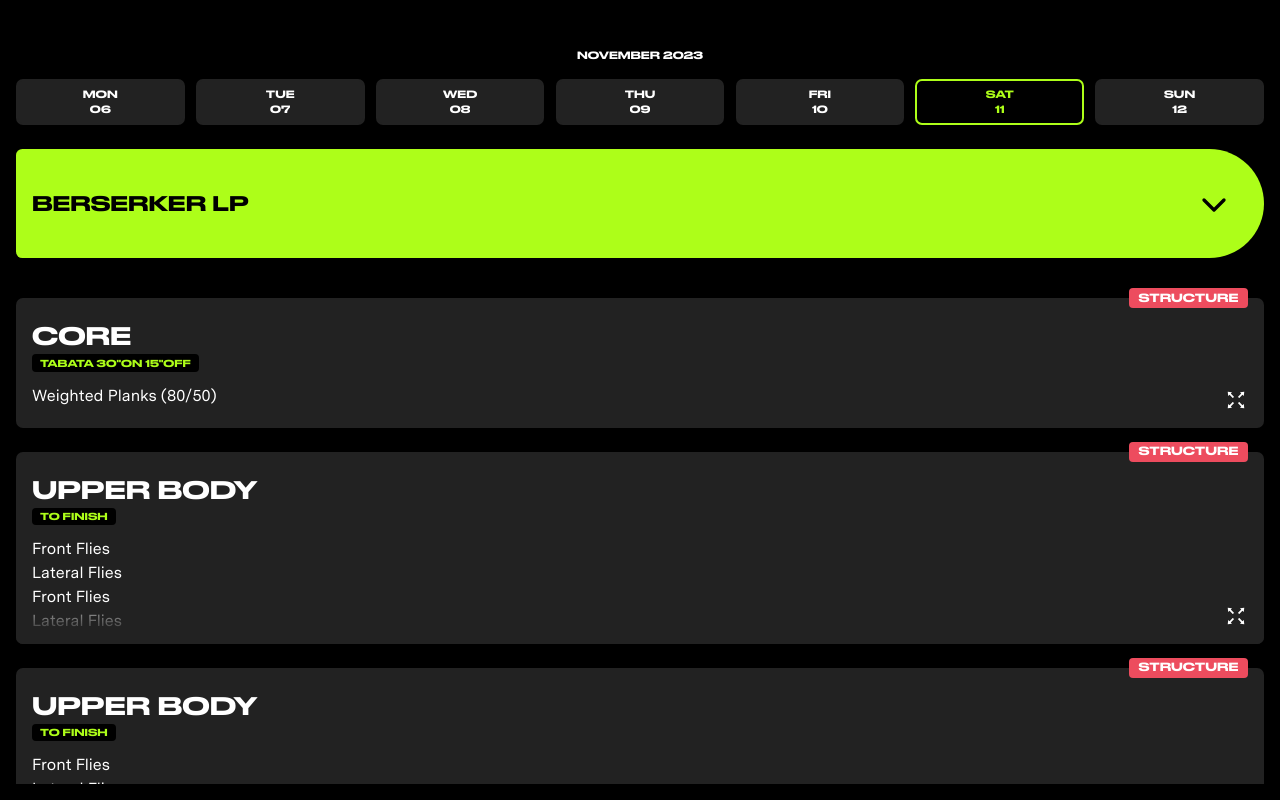
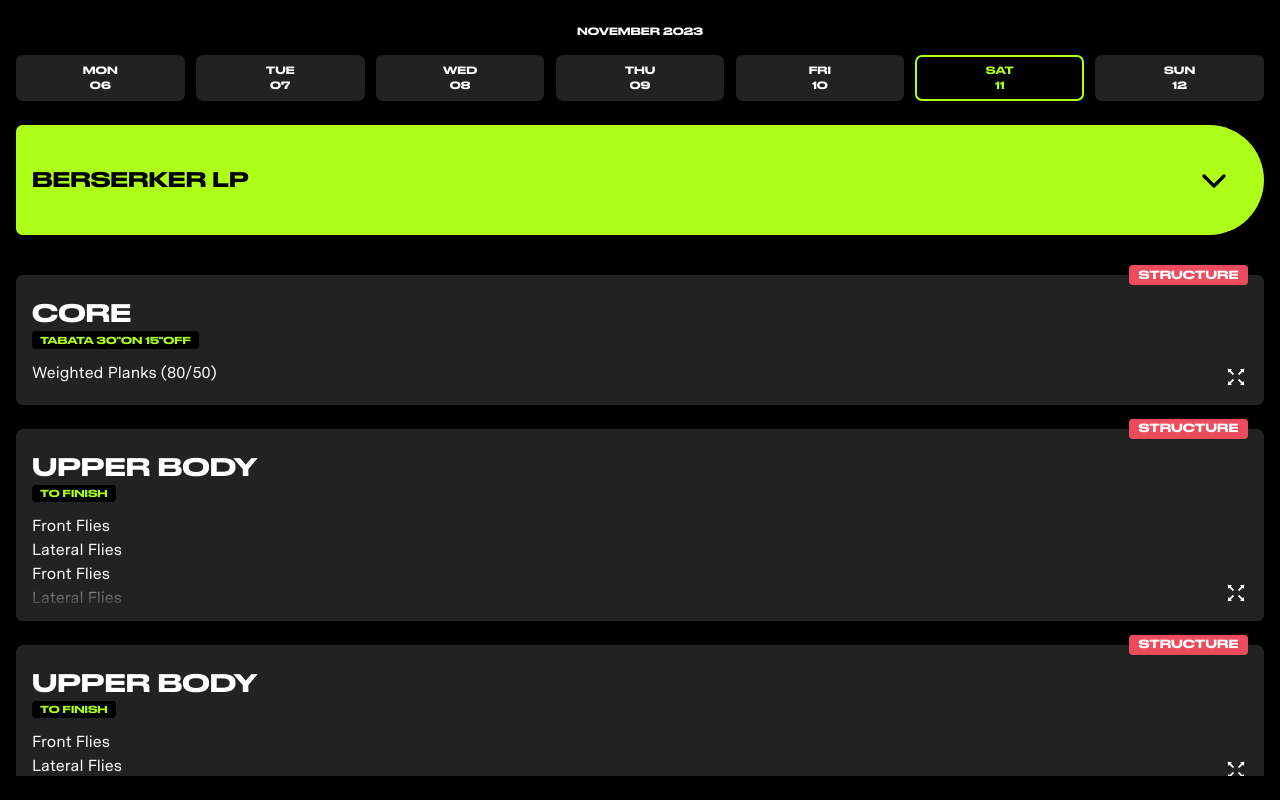
Before and after one commit to t-monaco/berserker-app, a Next.js app: page / in a window 1280 px wide. Built offline with nearby package versions, Linux system fonts and the light colour scheme.

Commit message:
modified pads

```diff
--- a/app/styles/globals.scss
+++ b/app/styles/globals.scss
@@ -25,7 +25,7 @@
 body {
   background-color: var(--primary-background-color);
   color: var(--primary-font-color);
-  padding: 3rem 1rem 1rem 1rem;
+  padding: 1.5rem 1rem;
   height: 100vh;
   display: flex;
   flex-direction: column;
```
